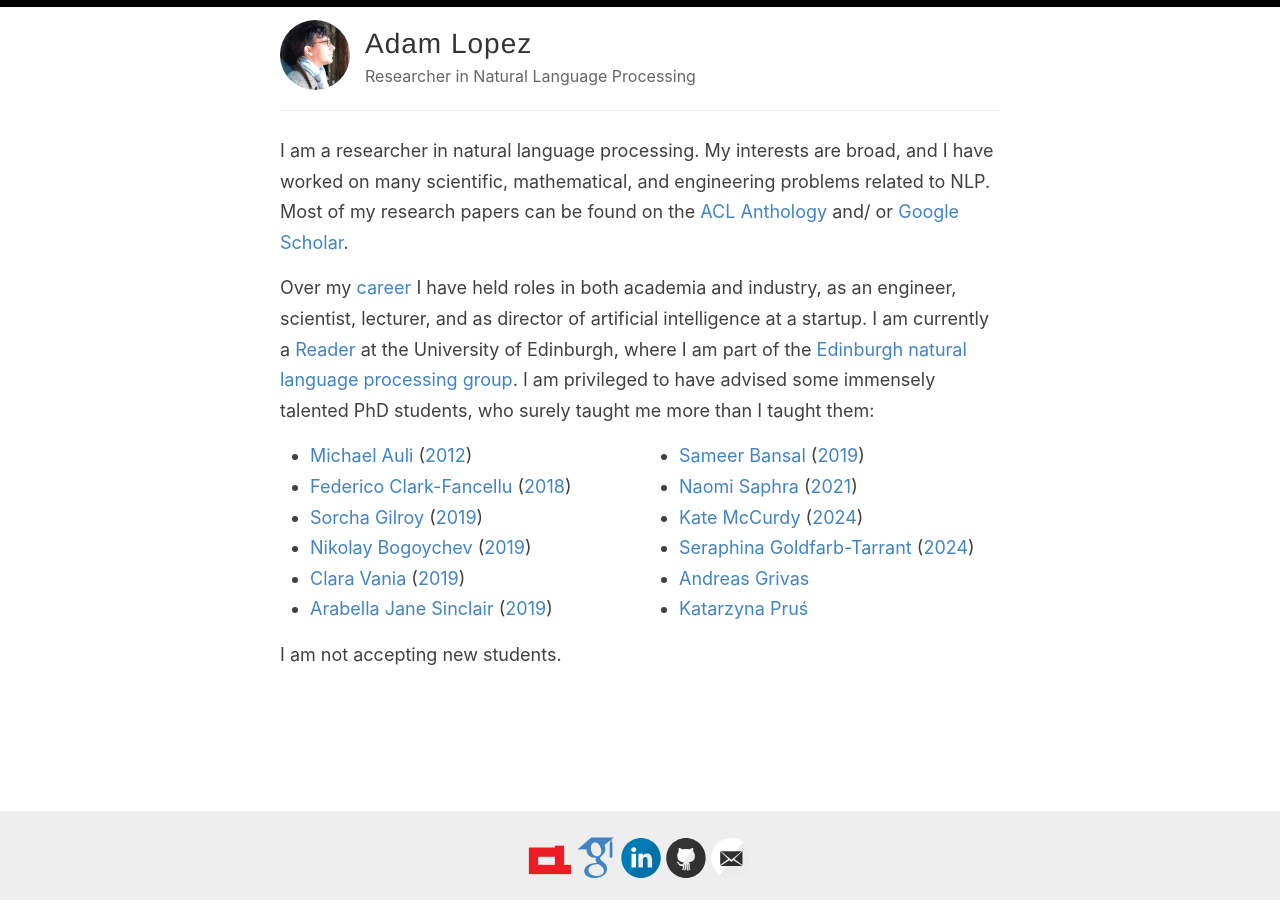
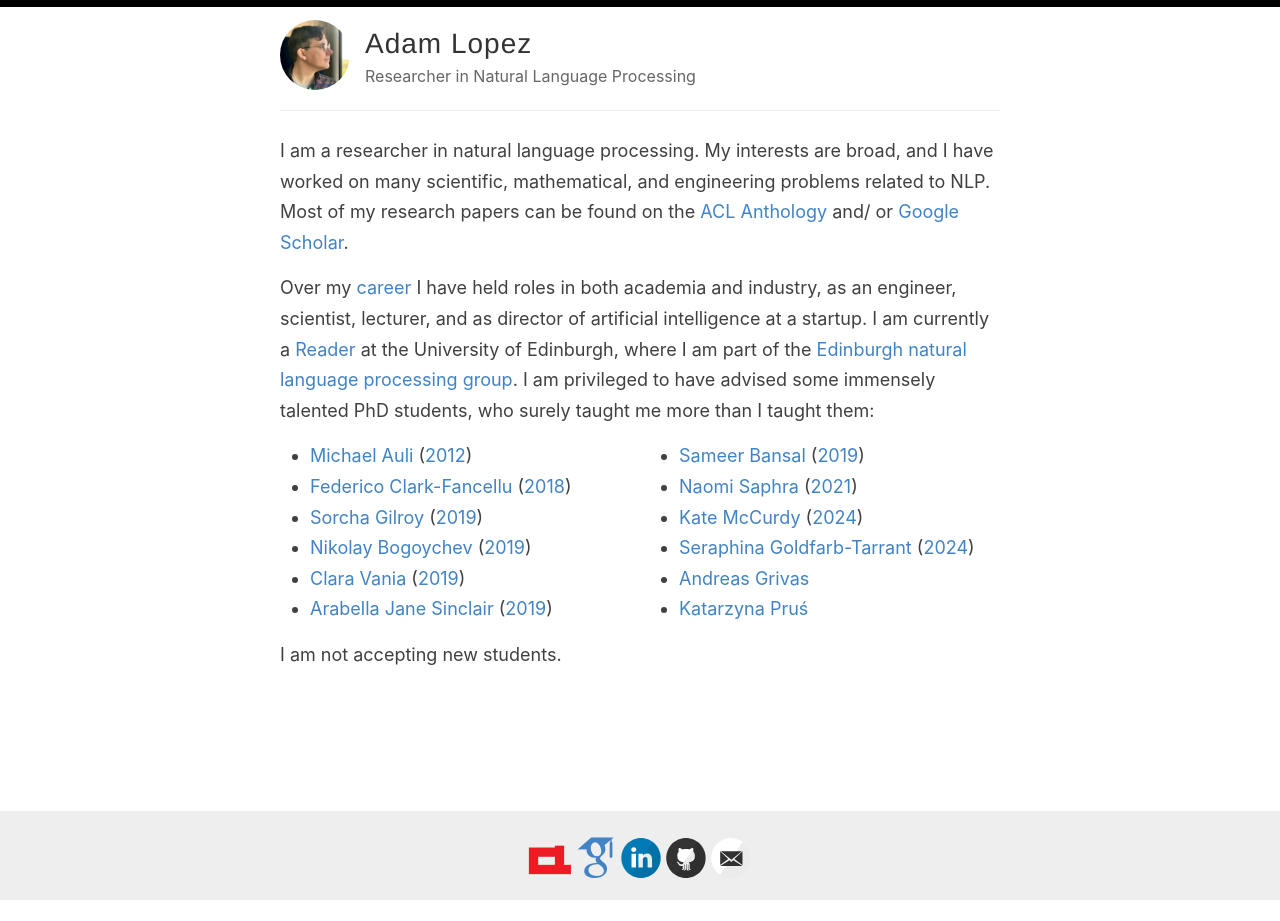
Before and after one commit to alopez/alopez.github.com, a Jekyll site: the page built from index.md, in a window 1280 px wide. Built offline with Jekyll 4.4.1, drawn with Linux system fonts in a browser that asks for light colours; some web fonts are replaced; the list of posts is cut into pages by our own code.

Commit message:
Update _config.yml

```diff
--- a/_config.yml
+++ b/_config.yml
@@ -12,7 +12,7 @@ author: Adam Lopez
 description: Researcher in Natural Language Processing
 
 # URL of your avatar or profile pic (you could use your GitHub profile pic)
-avatar: /images/me.jpg
+avatar: /images/alopez2023.jpg
 
 #
 # Flags below are optional
```
